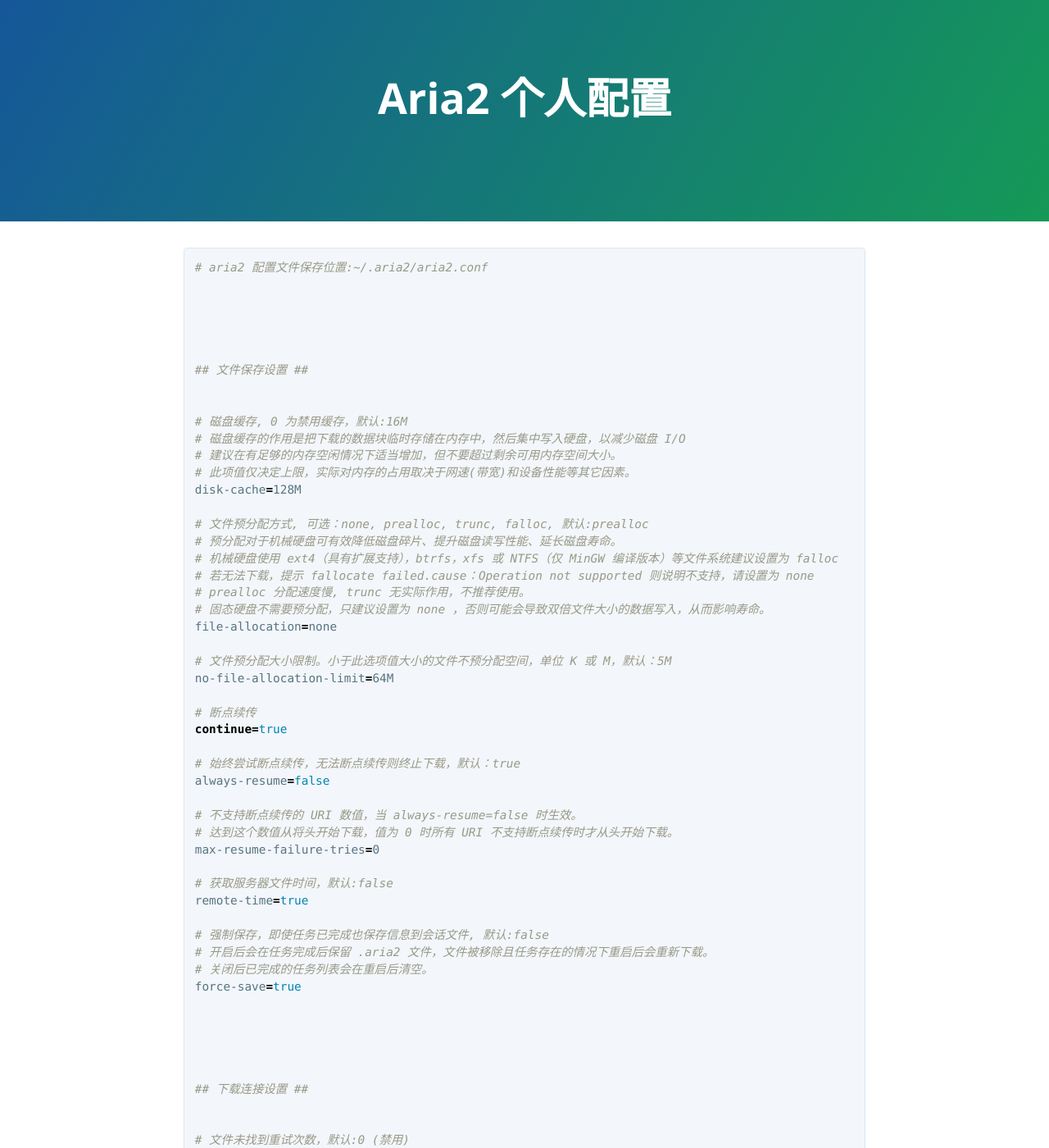
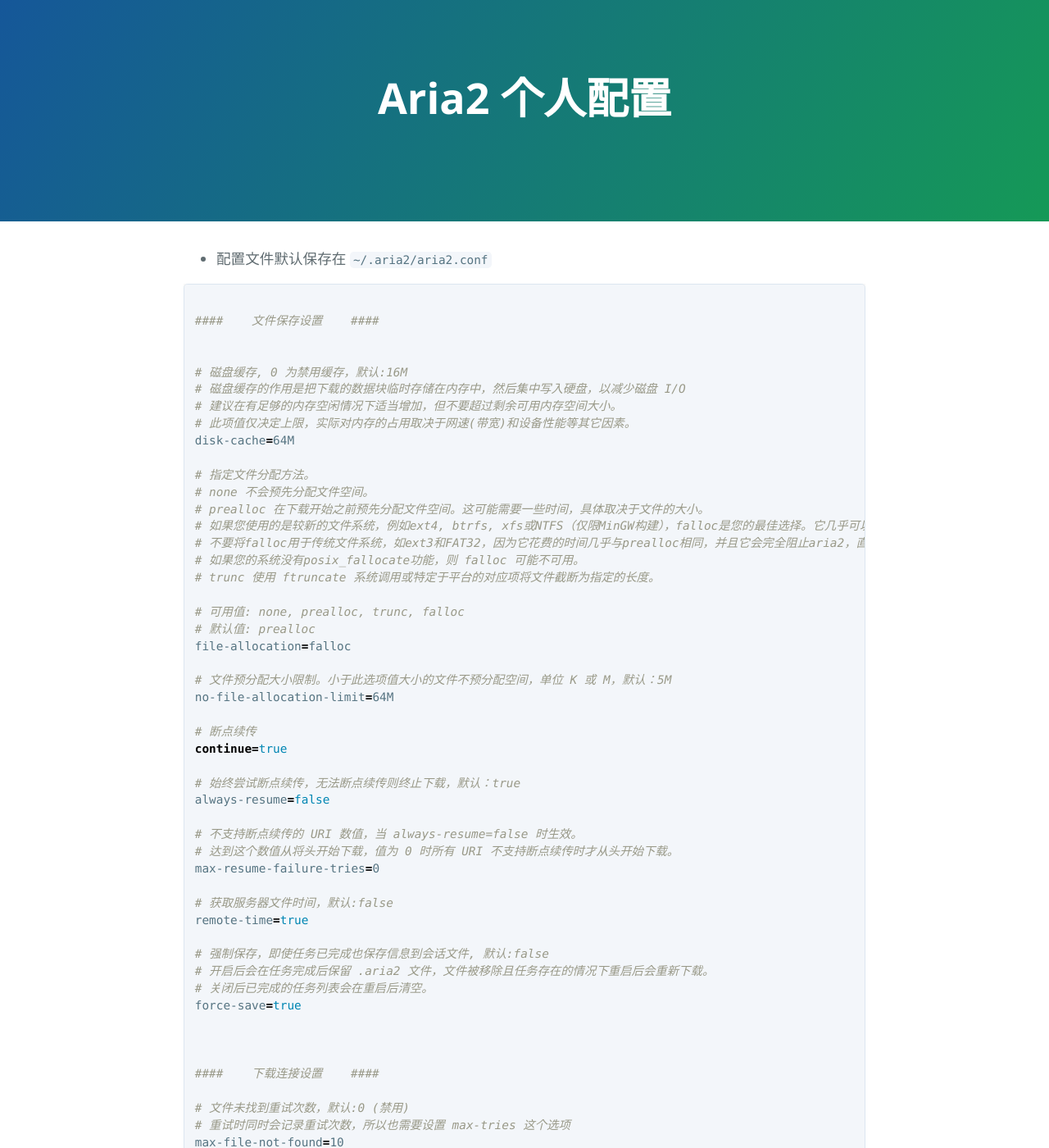
Before and after one commit to Mo-yis/Mo-yis.github.io, a Jekyll site: the page built from article/memo/Aria2.md, in a window 1280 px wide and 1400 px high. Shown: the whole window at 82% size. Built offline with Jekyll 4.4.1, drawn with Linux system fonts in a browser that asks for light colours; the repository's description, which GitHub fills in, is left out; some of the changed text lies outside the part shown.

Commit message:
update aria2

````diff
--- a/article/memo/Aria2.md
+++ b/article/memo/Aria2.md
@@ -3,30 +3,30 @@ layout: posts
 title: Aria2 个人配置
 ---
 
+- 配置文件默认保存在 `~/.aria2/aria2.conf`
 
 ```bash
-# aria2 配置文件保存位置:~/.aria2/aria2.conf
 
-
-
-
-
-## 文件保存设置 ##
+####    文件保存设置    ####
 
 
 # 磁盘缓存, 0 为禁用缓存，默认:16M
 # 磁盘缓存的作用是把下载的数据块临时存储在内存中，然后集中写入硬盘，以减少磁盘 I/O
 # 建议在有足够的内存空闲情况下适当增加，但不要超过剩余可用内存空间大小。
 # 此项值仅决定上限，实际对内存的占用取决于网速(带宽)和设备性能等其它因素。
-disk-cache=128M
+disk-cache=64M
 
-# 文件预分配方式, 可选：none, prealloc, trunc, falloc, 默认:prealloc
-# 预分配对于机械硬盘可有效降低磁盘碎片、提升磁盘读写性能、延长磁盘寿命。
-# 机械硬盘使用 ext4（具有扩展支持），btrfs，xfs 或 NTFS（仅 MinGW 编译版本）等文件系统建议设置为 falloc
-# 若无法下载，提示 fallocate failed.cause：Operation not supported 则说明不支持，请设置为 none
-# prealloc 分配速度慢, trunc 无实际作用，不推荐使用。
-# 固态硬盘不需要预分配，只建议设置为 none ，否则可能会导致双倍文件大小的数据写入，从而影响寿命。
-file-allocation=none
+# 指定文件分配方法。
+# none 不会预先分配文件空间。
+# prealloc 在下载开始之前预先分配文件空间。这可能需要一些时间，具体取决于文件的大小。
+# 如果您使用的是较新的文件系统，例如ext4, btrfs, xfs或NTFS（仅限MinGW构建），falloc是您的最佳选择。它几乎可以立即分配大型（少量 GiB）文件。
+# 不要将falloc用于传统文件系统，如ext3和FAT32，因为它花费的时间几乎与prealloc相同，并且它会完全阻止aria2，直到分配完成。
+# 如果您的系统没有posix_fallocate功能，则 falloc 可能不可用。
+# trunc 使用 ftruncate 系统调用或特定于平台的对应项将文件截断为指定的长度。
+
+# 可用值: none, prealloc, trunc, falloc
+# 默认值: prealloc
+file-allocation=falloc
 
 # 文件预分配大小限制。小于此选项值大小的文件不预分配空间，单位 K 或 M，默认：5M
 no-file-allocation-limit=64M
@@ -51,10 +51,7 @@ force-save=true
 
 
 
-
-
-## 下载连接设置 ##
-
+####    下载连接设置    ####
 
 # 文件未找到重试次数，默认:0 (禁用)
 # 重试时同时会记录重试次数，所以也需要设置 max-tries 这个选项
@@ -143,19 +137,21 @@ bt-require-crypto=true
 bt-min-crypto-level=arc4
 
 
+# 将元数据另存为“.torrent”文件。此选项仅在使用 BitTorrent Magnet URI 时生效。
+# 文件名是十六进制编码的信息哈希，后缀为“.torrent”。
+# 要保存的目录与保存下载文件的目录相同。如果同一文件已存在，则不保存元数据。
+# 另请参阅 --bt-metadata-only 选项。默认值：假
+bt-save-metadata=true
 
 
 
-
-
-## BitTorrent trackers ##
-
+####    BitTorrent trackers    ####
 
 # 更新前需要删除旧tracker
 # 比较有名的bt tracker list有这几个
 # https://trackerslist.com/#/zh
 # https://github.com/ngosang/trackerslist
 # https://newtrackon.com/list
-#bt-tracker=
+# bt-tracker=
 
 ```
````
Also changed, not shown: other parts of article/memo/Aria2.md (+3 -6 lines).
